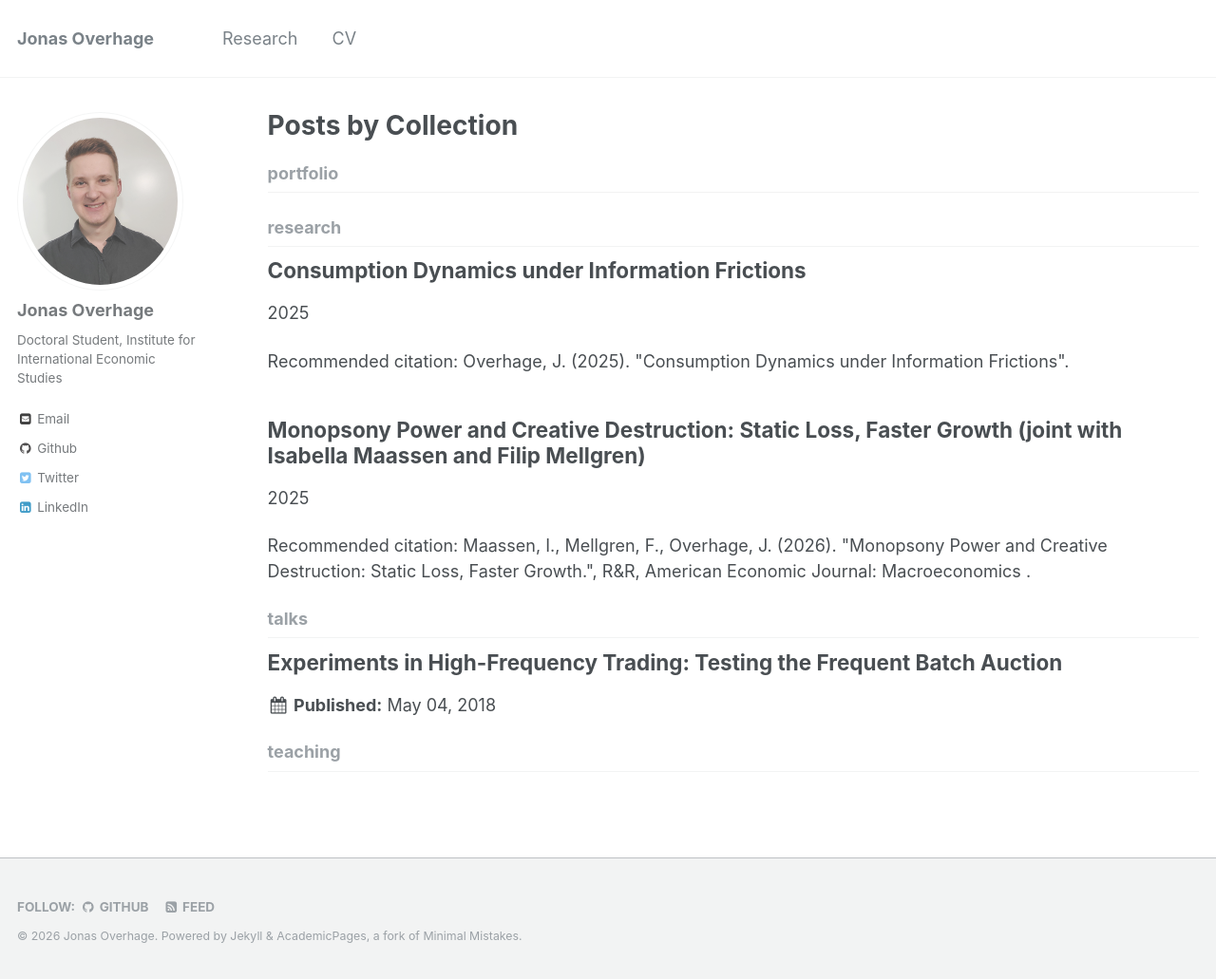
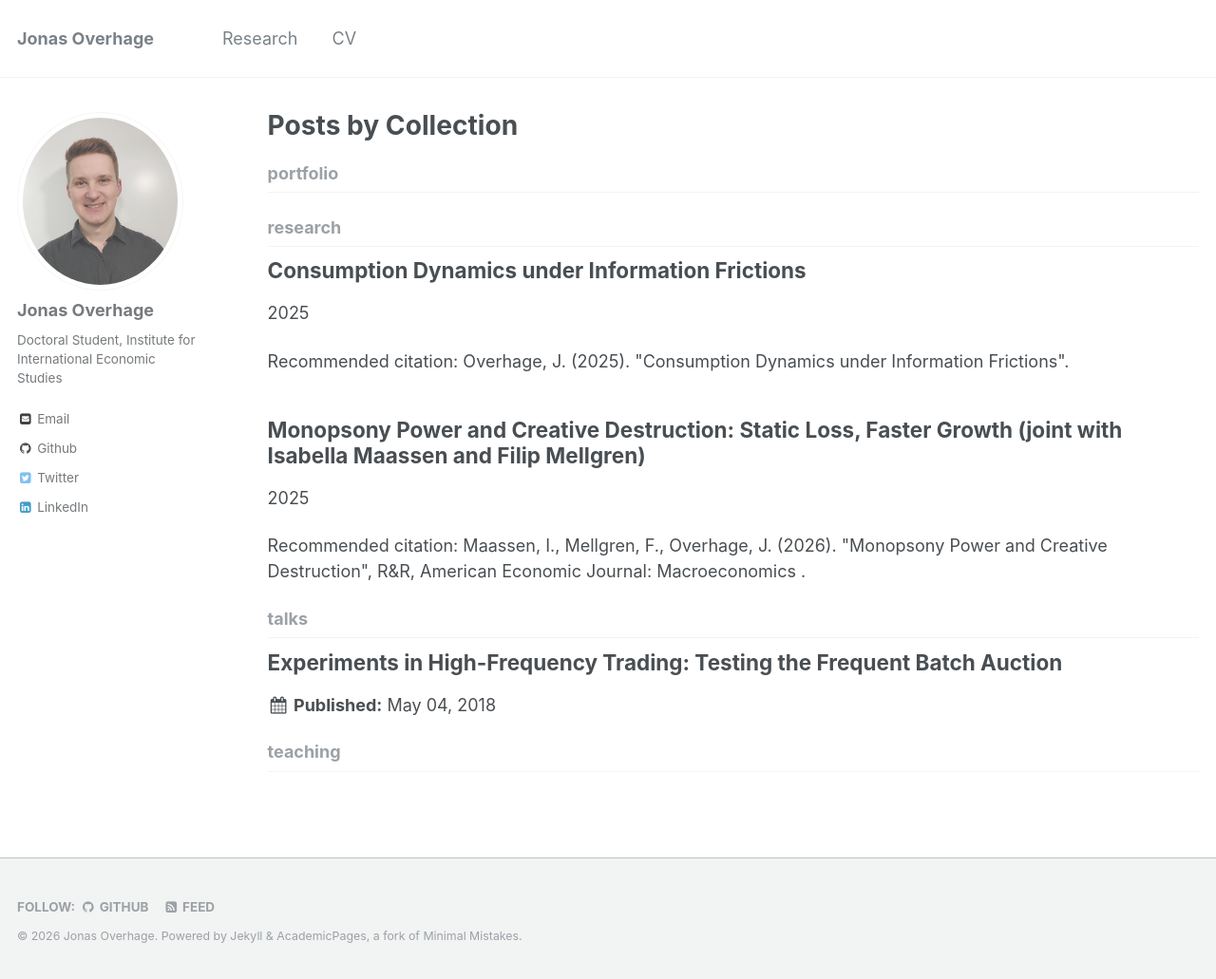
Before and after one commit to JOverhage/JOverhage.github.io, a Jekyll site: the page built from _pages/collection-archive.html, in a window 1280 px wide and 1031 px high. Shown: the whole window at 95% size. Built offline with Jekyll 4.4.1, drawn with Linux system fonts in a browser that asks for light colours.

Commit message:
paper title fix

```diff
--- a/_research/2024-monopsony-research.md
+++ b/_research/2024-monopsony-research.md
@@ -15,7 +15,7 @@ venue: ''
 
 paperurl: ''
 
-citation: 'Maassen, I., Mellgren, F., Overhage, J. (2026). "Monopsony Power and Creative Destruction: Static Loss, Faster Growth.", R&R, American Economic Journal: Macroeconomics .'
+citation: 'Maassen, I., Mellgren, F., Overhage, J. (2026). "Monopsony Power and Creative Destruction", R&R, American Economic Journal: Macroeconomics .'
 
 PublicationStatus: 'WorkingPaper'
 
```
